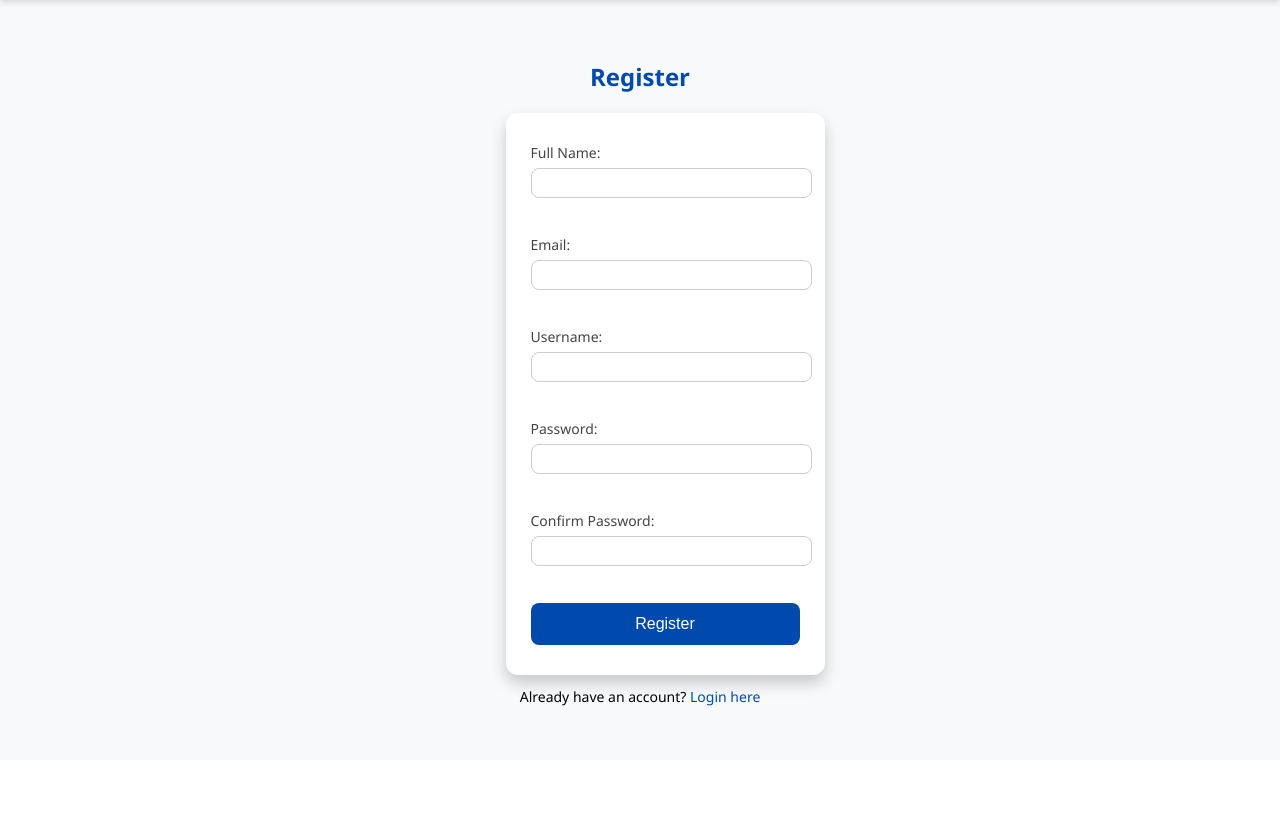
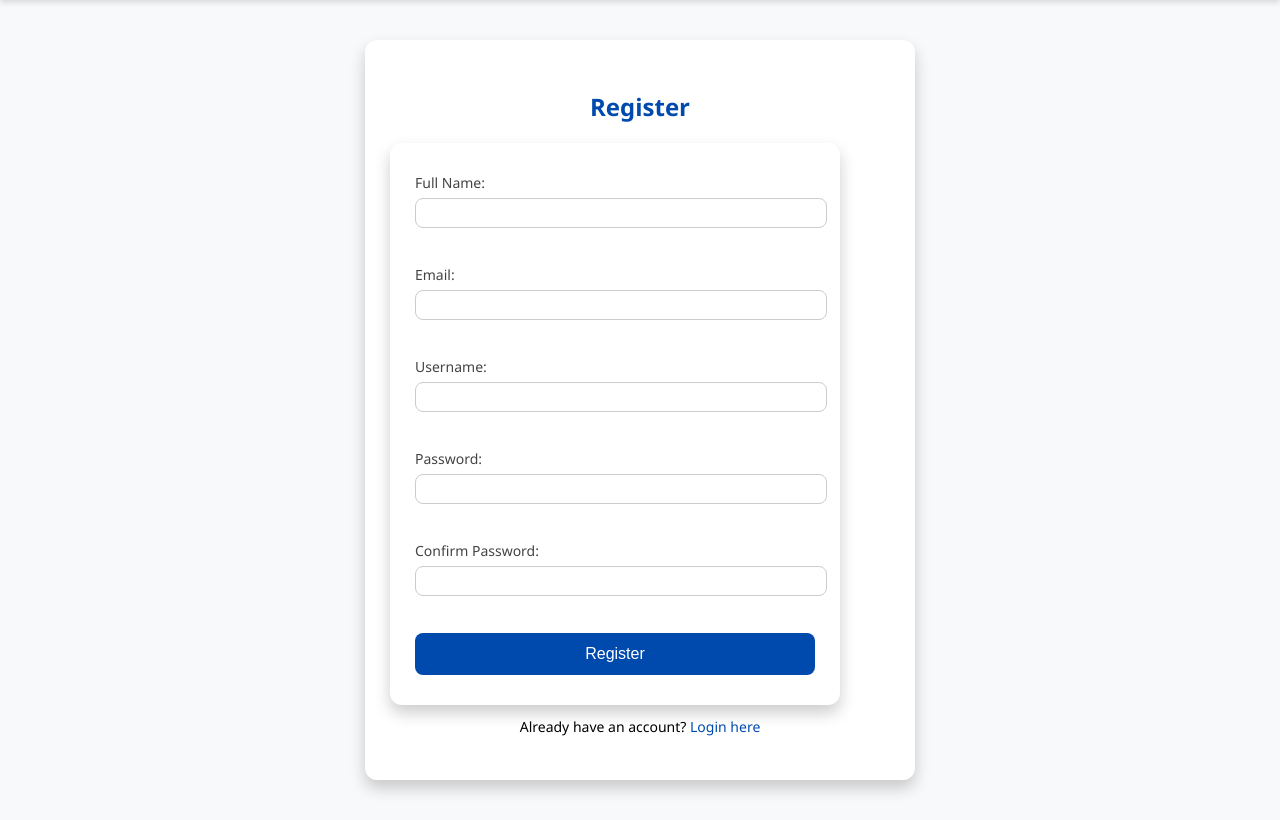
Before and after one commit to overheated42/GitExercise-G05, a Flask app: page /register in a window 1280 px wide. Shown: the part 151-971 px from the top of the page. Before the commit the page ends 857 px from the top, so only its background shows below. Run offline with Flask 2, Linux system fonts and the light colour scheme.

Commit message:
made the register box bigger

```diff
--- a/app/static/style.css
+++ b/app/static/style.css
@@ -175,6 +175,14 @@
     max-width: 400px;
 }
 
+.register-form {
+    background: #fff;
+    padding: 30px 25px;
+    border-radius: 12px;
+    box-shadow: 0 8px 16px rgba(0,0,0,0.2);
+    width: 100%;
+    max-width: 500px;
+}
 .login-bg h2,
 .register-bg h2 {
     text-align: center;
```
